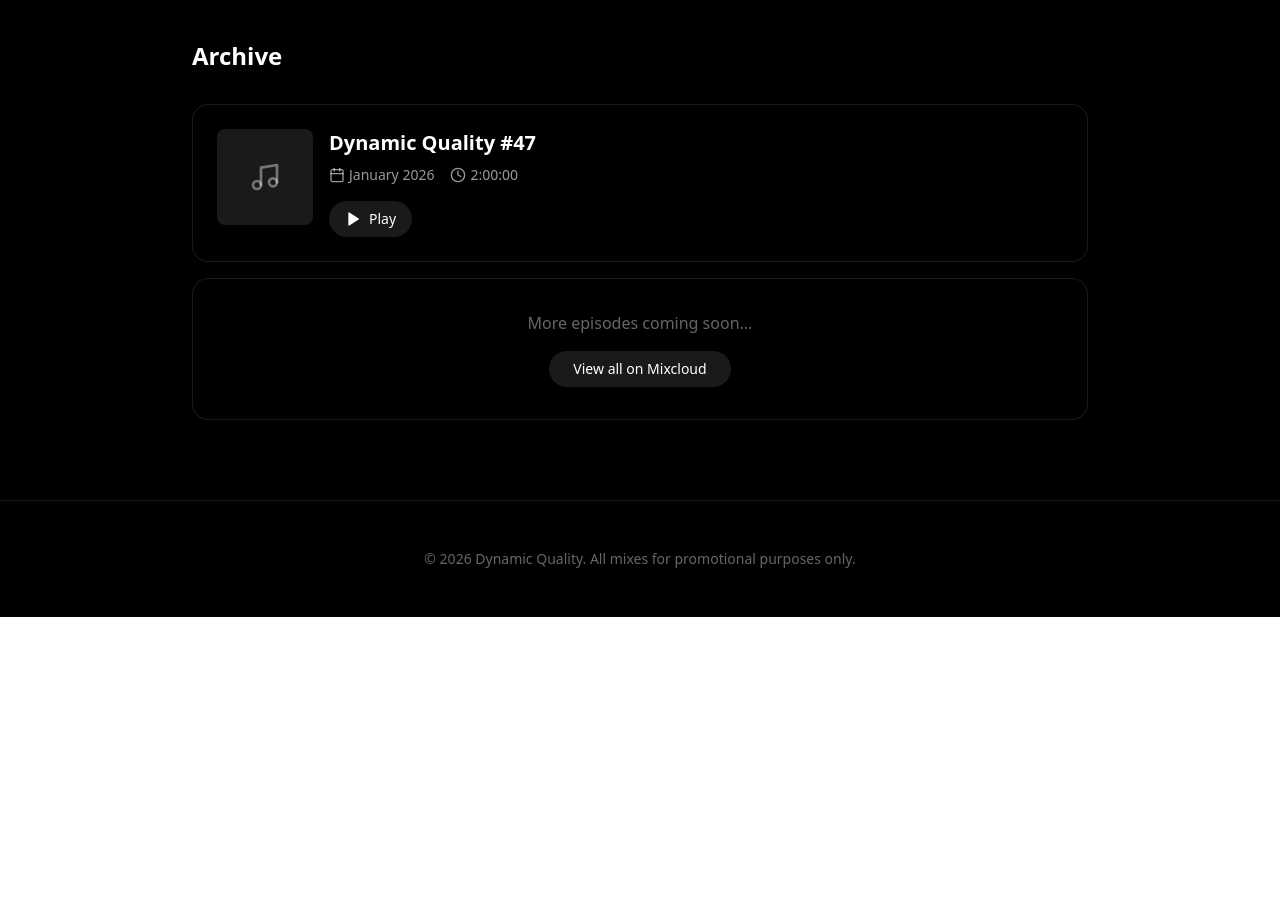
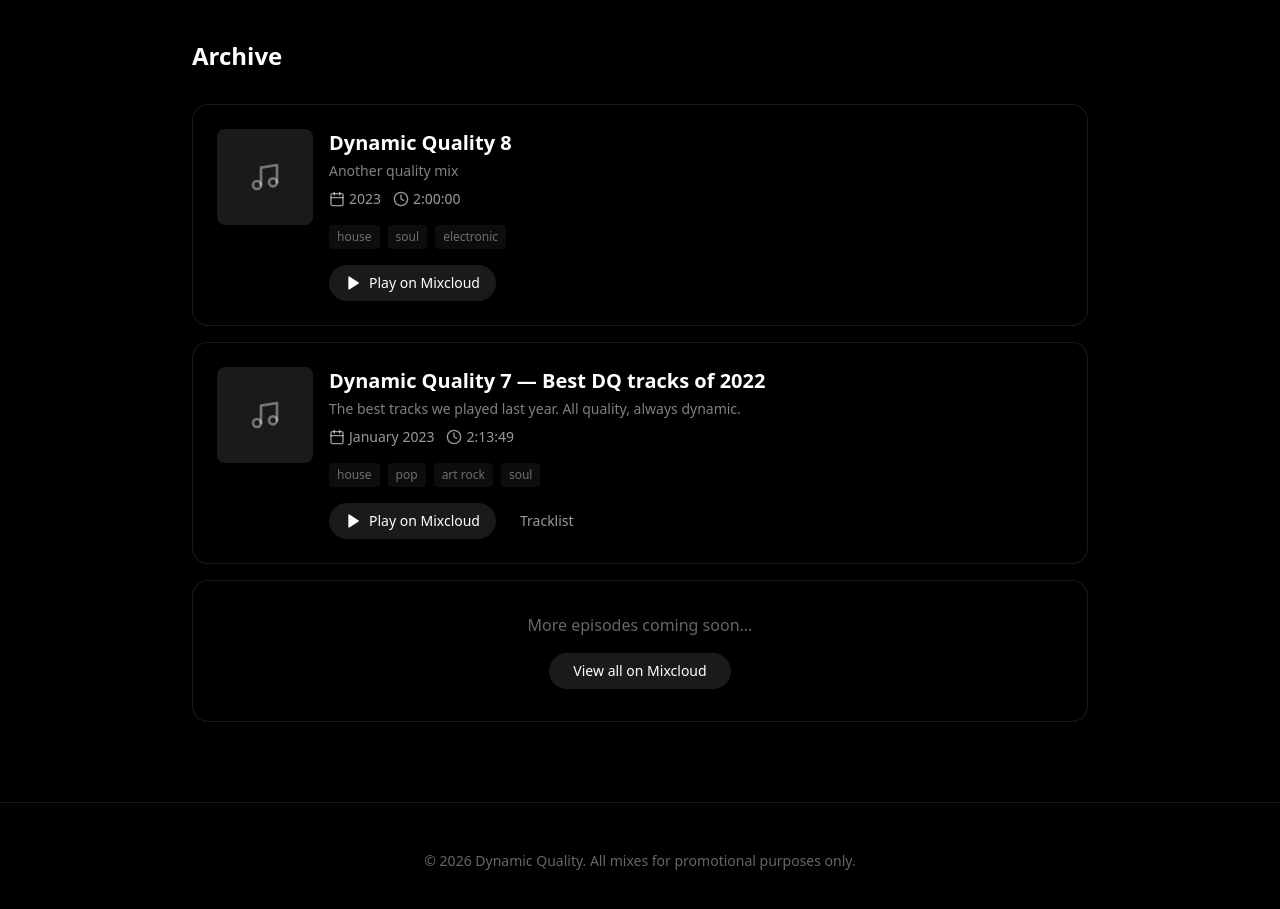
Before and after one commit to skip5this/portfolio, a React (Vite) app: page /dq in a window 1280 px wide. Shown: the part 840-1749 px from the top of the page. Before the commit the page ends 1457 px from the top, so only its background shows below. Built offline with nearby package versions, Linux system fonts and the light colour scheme.

Commit message:
Add real episode data and tracklist component
- DynamicQuality 7 with full 32-track tracklist
- DynamicQuality 8 placeholder
- Expandable tracklist (shows 5, click for more)
- Episode descriptions and tags
- Links to Mixcloud for each episode

```diff
--- a/src/pages/DynamicQuality.tsx
+++ b/src/pages/DynamicQuality.tsx
@@ -2,21 +2,61 @@ import React, { useState } from 'react';
 import { Link } from 'react-router-dom';
 import { ArrowLeft, Play, Music, Calendar, Clock } from 'lucide-react';
 
-// Episode data - we'll expand this later
+// Episode data
 const episodes = [
   {
     id: 1,
-    title: "Dynamic Quality #47",
-    date: "January 2026",
+    title: "Dynamic Quality 8",
+    date: "2023",
     duration: "2:00:00",
-    mixcloudUrl: "https://www.mixcloud.com/dynamicquality/",
-    artwork: null, // Will add artwork later
+    mixcloudPath: "/dynamicquality/dynamicquality8/",
+    description: "Another quality mix",
+    tags: ["house", "soul", "electronic"],
+    tracklist: []
+  },
+  {
+    id: 2,
+    title: "Dynamic Quality 7 — Best DQ tracks of 2022",
+    date: "January 2023",
+    duration: "2:13:49",
+    mixcloudPath: "/dynamicquality/dynamicquality7-20230106-035737/",
+    description: "The best tracks we played last year. All quality, always dynamic.",
+    tags: ["house", "pop", "art rock", "soul", "r&b"],
     tracklist: [
-      { artist: "Artist Name", title: "Track Title", album: "Album Name" },
-      // Add more tracks
+      { artist: "Talk Talk", title: "I Believe in You" },
+      { artist: "Nick Hakim", title: "Slid Under" },
+      { artist: "Julia Jacklin", title: "Lydia Wears a Cross" },
+      { artist: "Prince", title: "Mary Don't You Weep" },
+      { artist: "Lana Del Rey", title: "Mariners Apartment Complex" },
+      { artist: "The Impressions", title: "People Get Ready" },
+      { artist: "Nick Hakim", title: "QADIR" },
+      { artist: "Marvin Gaye", title: "Is That Enough" },
+      { artist: "Isabelle Antena", title: "Ten Minutes" },
+      { artist: "CASISDEAD", title: "Traction Control" },
+      { artist: "Curtis Mayfield", title: "Do Do Wap Is Strong in Here" },
+      { artist: "Marvin Gaye", title: "\"T\" Plays It Cool" },
+      { artist: "Mk.gee", title: "cz" },
+      { artist: "FKA twigs", title: "Meta Angel" },
+      { artist: "ROSALÍA", title: "DIABLO" },
+      { artist: "Sudan Archives", title: "Homesick (Gorgeous & Arrogant)" },
+      { artist: "Yaya Bey", title: "Intro" },
+      { artist: "Destiny's Child & Static", title: "Say My Name (Timbaland Remix)" },
+      { artist: "Kenny Beats", title: "Still" },
+      { artist: "Bones", title: "Glovebox" },
+      { artist: "Sunday Service", title: "Father Stretch" },
+      { artist: "Joy", title: "The Time Is Right" },
+      { artist: "Omar S", title: "What's Good for the Goose (Dub Mix)" },
+      { artist: "Joy Orbison", title: "Better" },
+      { artist: "Rimbaudian", title: "She Taught Me How to Love" },
+      { artist: "Omar S", title: "Money Hit the Floor" },
+      { artist: "Troialexis & Omar S", title: "Can't Explain (R&B Mix)" },
+      { artist: "Yaya Bey", title: "Pour Up" },
+      { artist: "Sade", title: "I Couldn't Love You More (Mr. K Edit)" },
+      { artist: "Jeshi feat. Obongjayar & WESTSIDE BOOGIE", title: "Protein v2" },
+      { artist: "Hailu Mergia", title: "Yefikir Enguroguro" },
+      { artist: "Taylor Swift", title: "Happiness" },
     ]
   },
-  // Add more episodes
 ];
 
 /**
@@ -67,20 +107,61 @@ function MixcloudPlayer({ url, size = 'classic' }: { url: string; size?: 'pictur
 }
 
 /**
+ * Tracklist Component
+ */
+function Tracklist({ tracks }: { tracks: { artist: string; title: string }[] }) {
+  const [expanded, setExpanded] = useState(false);
+  const displayTracks = expanded ? tracks : tracks.slice(0, 5);
+
+  if (tracks.length === 0) return null;
+
+  return (
+    <div className="mt-4 pt-4 border-t border-white/10">
+      <h4 className="text-white/60 text-xs uppercase tracking-wider mb-3">Tracklist</h4>
+      <ul className="space-y-2">
+        {displayTracks.map((track, i) => (
+          <li key={i} className="flex items-start gap-3 text-sm">
+            <span className="text-white/30 w-5 text-right flex-shrink-0">{i + 1}</span>
+            <div>
+              <span className="text-white">{track.artist}</span>
+              <span className="text-white/40"> — </span>
+              <span className="text-white/60">{track.title}</span>
+            </div>
+          </li>
+        ))}
+      </ul>
+      {tracks.length > 5 && (
+        <button
+          onClick={() => setExpanded(!expanded)}
+          className="mt-3 text-white/40 hover:text-white/60 text-sm transition-colors"
+        >
+          {expanded ? '← Show less' : `+ ${tracks.length - 5} more tracks`}
+        </button>
+      )}
+    </div>
+  );
+}
+
+/**
  * Episode Card Component
  */
-function EpisodeCard({ episode }: { episode: typeof episodes[0] }) {
+function EpisodeCard({ episode, featured = false }: { episode: typeof episodes[0]; featured?: boolean }) {
+  const [showTracklist, setShowTracklist] = useState(false);
+
   return (
-    <GlassPanel className="p-6 hover:bg-white/10 transition-colors">
+    <GlassPanel className={`p-6 ${featured ? '' : 'hover:bg-white/10'} transition-colors`}>
       <div className="flex items-start gap-4">
         {/* Placeholder artwork */}
-        <div className="w-24 h-24 bg-white/10 rounded-lg flex items-center justify-center flex-shrink-0">
+        <div className="w-20 h-20 md:w-24 md:h-24 bg-white/10 rounded-lg flex items-center justify-center flex-shrink-0">
           <Music className="w-8 h-8 text-white/40" />
         </div>
 
-        <div className="flex-1">
-          <h3 className="text-xl font-semibold text-white mb-2">{episode.title}</h3>
-          <div className="flex items-center gap-4 text-white/60 text-sm mb-4">
+        <div className="flex-1 min-w-0">
+          <h3 className="text-lg md:text-xl font-semibold text-white mb-1 truncate">{episode.title}</h3>
+          {episode.description && (
+            <p className="text-white/50 text-sm mb-2 line-clamp-2">{episode.description}</p>
+          )}
+          <div className="flex flex-wrap items-center gap-3 text-white/60 text-sm mb-4">
             <span className="flex items-center gap-1">
               <Calendar className="w-4 h-4" />
               {episode.date}
@@ -91,15 +172,42 @@ function EpisodeCard({ episode }: { episode: typeof episodes[0] }) {
             </span>
           </div>
 
-          {/* Mini player preview */}
+          {/* Tags */}
+          {episode.tags && episode.tags.length > 0 && (
+            <div className="flex flex-wrap gap-2 mb-4">
+              {episode.tags.slice(0, 4).map((tag) => (
+                <span key={tag} className="px-2 py-1 bg-white/5 rounded text-white/40 text-xs">
+                  {tag}
+                </span>
+              ))}
+            </div>
+          )}
+
+          {/* Actions */}
           <div className="flex items-center gap-2">
-            <button className="flex items-center gap-2 px-4 py-2 bg-white/10 hover:bg-white/20 rounded-full text-white text-sm transition-colors">
+            <a
+              href={`https://www.mixcloud.com${episode.mixcloudPath}`}
+              target="_blank"
+              rel="noopener noreferrer"
+              className="flex items-center gap-2 px-4 py-2 bg-white/10 hover:bg-white/20 rounded-full text-white text-sm transition-colors"
+            >
               <Play className="w-4 h-4" fill="currentColor" />
-              Play
-            </button>
+              Play on Mixcloud
+            </a>
+            {episode.tracklist.length > 0 && (
+              <button
+                onClick={() => setShowTracklist(!showTracklist)}
+                className="px-4 py-2 text-white/60 hover:text-white text-sm transition-colors"
+              >
+                {showTracklist ? 'Hide' : 'Tracklist'}
+              </button>
+            )}
           </div>
         </div>
       </div>
+
+      {/* Tracklist */}
+      {showTracklist && <Tracklist tracks={episode.tracklist} />}
     </GlassPanel>
   );
 }
```
